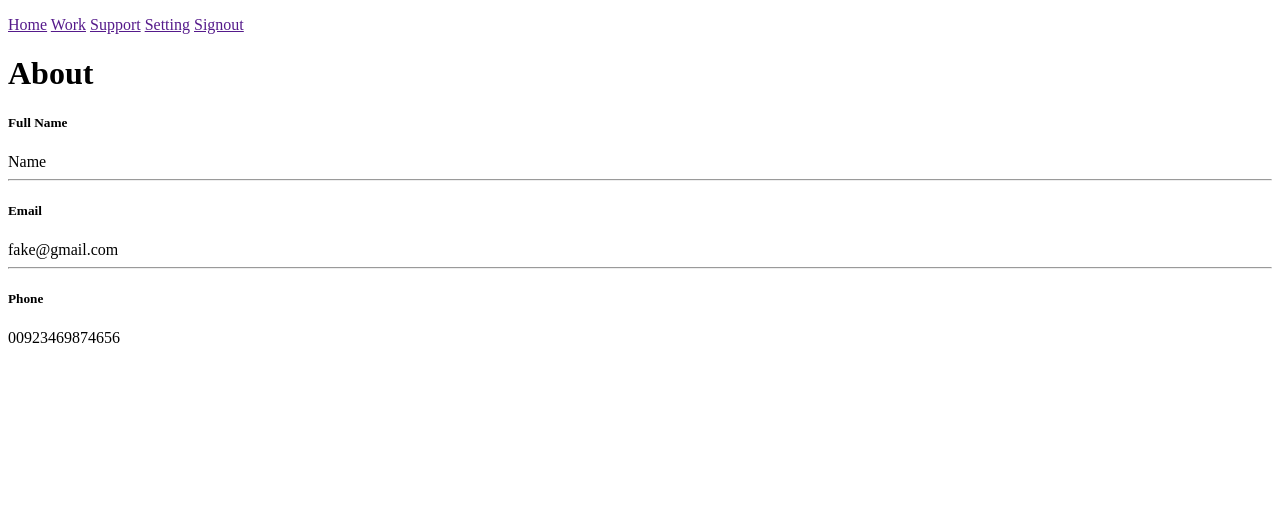
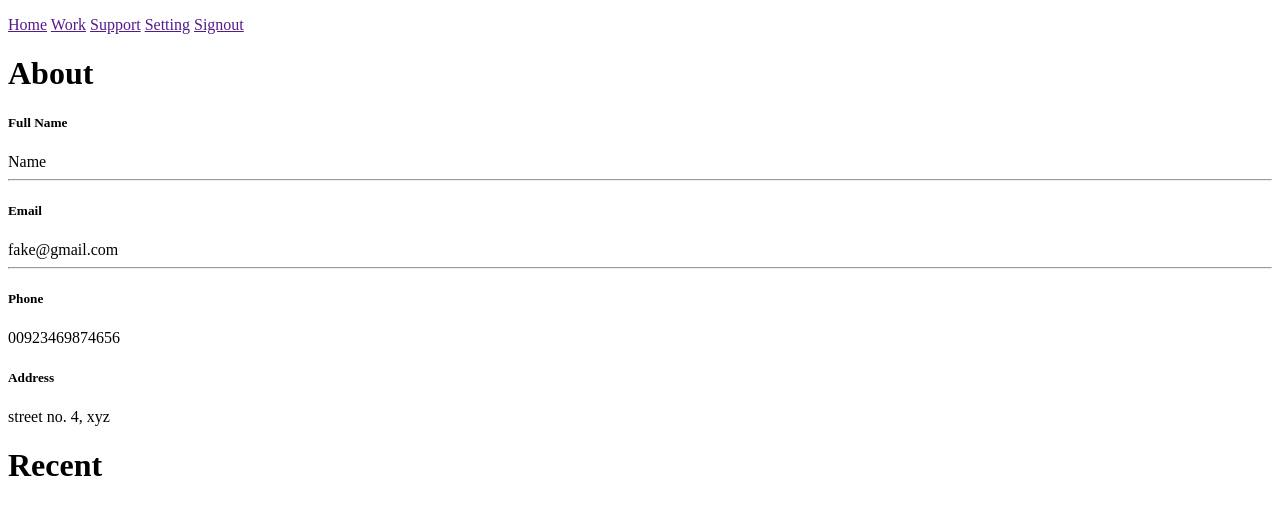
Before and after one commit to BrittRID/Contacts-, a plain HTML site: page user.html in a window 1280 px wide. Shown: the part 186-700 px from the top of the page. Drawn offline with Linux system fonts and the light colour scheme.

Commit message:
contacts

```diff
--- a/user.html
+++ b/user.html
@@ -60,7 +60,18 @@
                     00923469874656
                   </div>
                 </div>
+                <div class="row">
+                  <div class="col-md-3">
+                    <h5>Address</h5>
+                  </div>
+                  <div class="col-md-9 text- secondary">
+                    street no. 4, xyz
+                  </div>
+                </div>
               </div>
+            </div>
+            <div class="card mb-3 content">
+              <h1 class="m-3">Recent</h1>
             </div>
           </div>
         </div>
```
